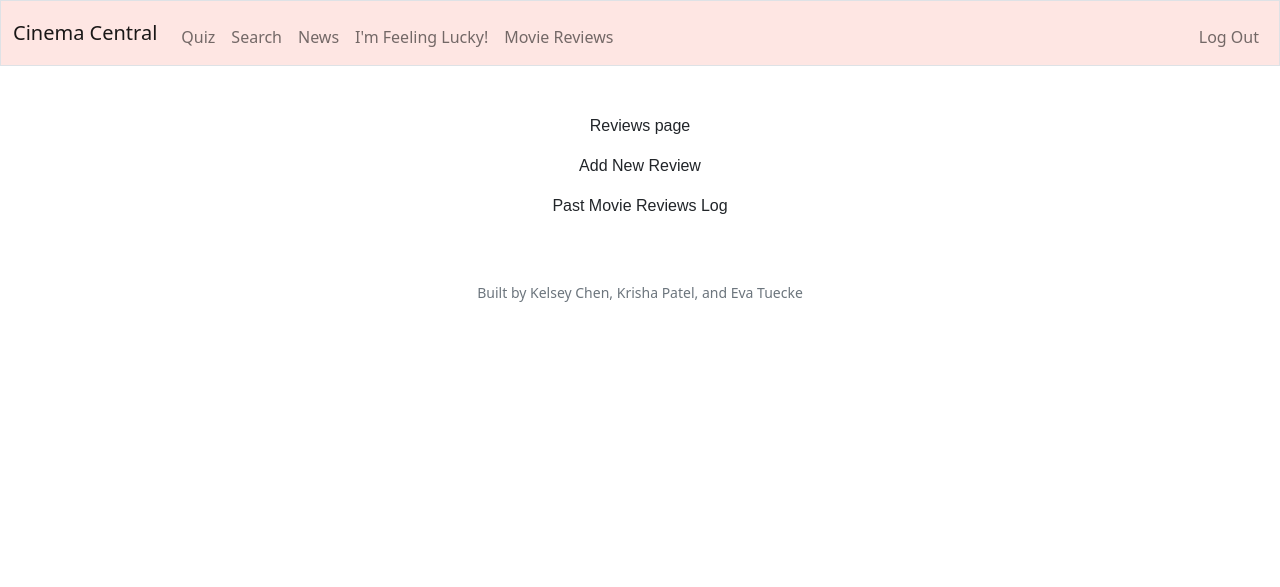
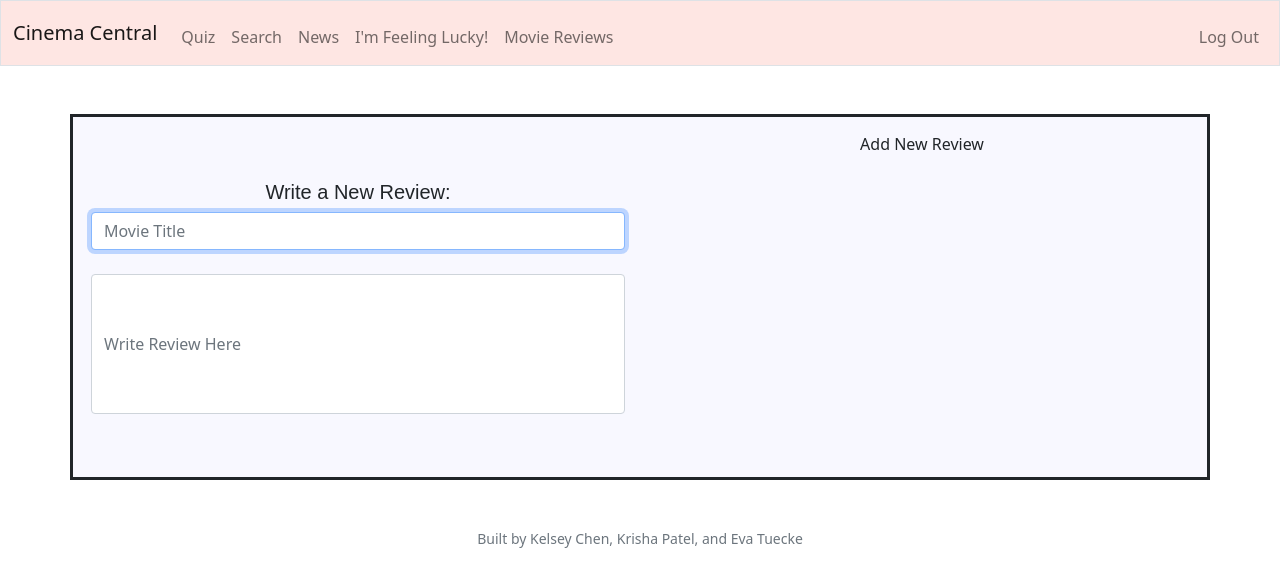
Before and after one commit to etuecke/cs50finalproject, a Flask app: page /reviews in a window 1280 px wide. Shown: the top 587 px of the page. Run offline with Flask 2, Linux system fonts and the light colour scheme; the visitor is signed in with stand-in values (Sample User, id 1); some libraries are stand-ins or nearby versions.

Commit message:
initial reviews page

```diff
--- a/static/styles.css
+++ b/static/styles.css
@@ -109,3 +109,9 @@ td, th {
   margin-left: auto;
   margin-right: auto;
 }
+
+.vertical-center {
+  margin: 0;
+  top: 50%;
+  -ms-transform: translateY(-50%);
+}
--- a/templates/reviews.html
+++ b/templates/reviews.html
@@ -6,10 +6,22 @@
 
 {% block main %}
     <form action="/reviews" method="post">
-        <div>
-            <p class="mb-3">Reviews page</p>
-            <p class="mb-3">Add New Review</p>
-            <p class="mb-3">Past Movie Reviews Log </p>
+        <div class="container">
+            <div class="row">
+                <div class="col-sm">
+                    <br><br>
+                    <h5> Write a New Review: </h5>
+                    <input autocomplete="off" autofocus class="form-control mx-auto w-auto" id="movietitle" name="movietitle" placeholder="Movie Title" type="text" maxlength="50" size="50">
+                    <br>
+                    <input autocomplete="off" autofocus class="form-control mx-auto w-auto" id="review" name="review" style="height:140px" placeholder="Write Review Here" type="text" maxlength="50" size="50">
+                    <br><br>
+                </div>
+
+                <div class="col-sm">
+                    <div class=
+                    <button type="submit">Add New Review</button>
+                </div>
+            </div>
         </div>
     </form>
 {% endblock %}
```
Also changed, not shown: 2 other files.
